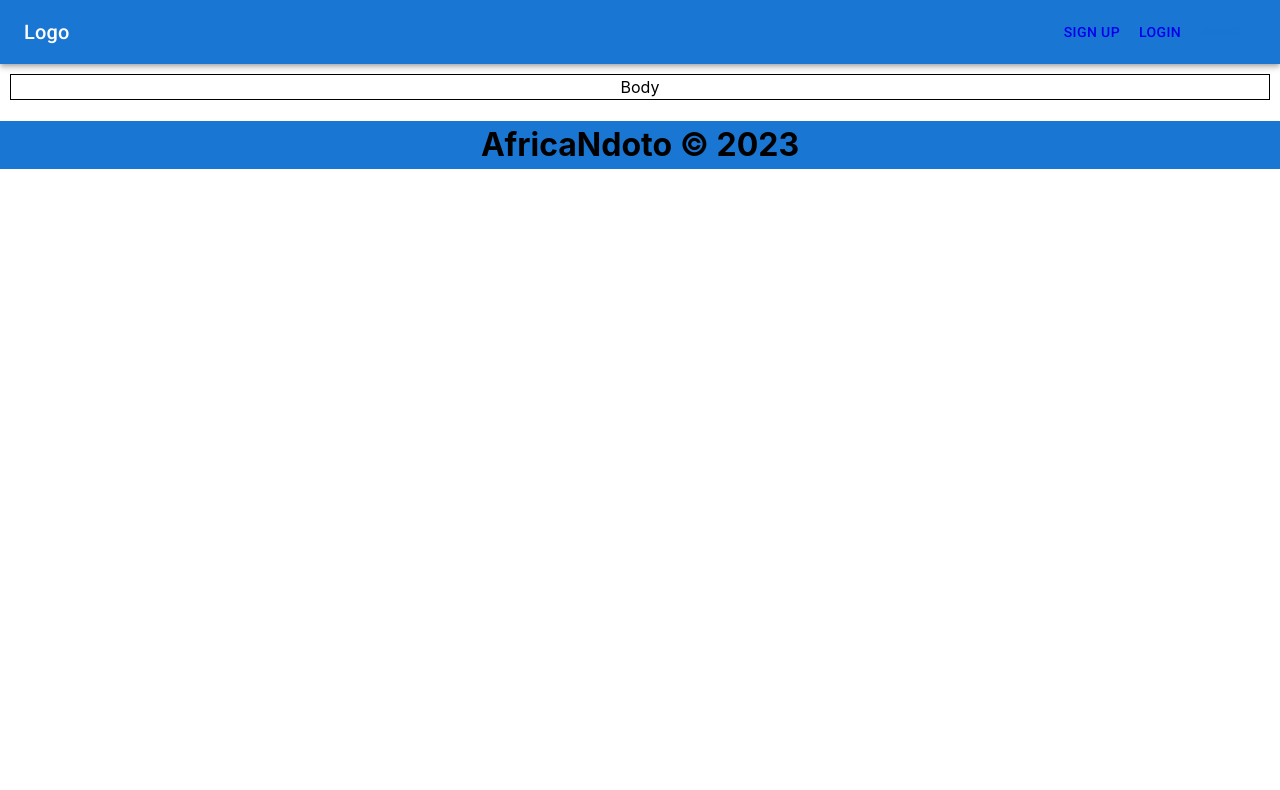
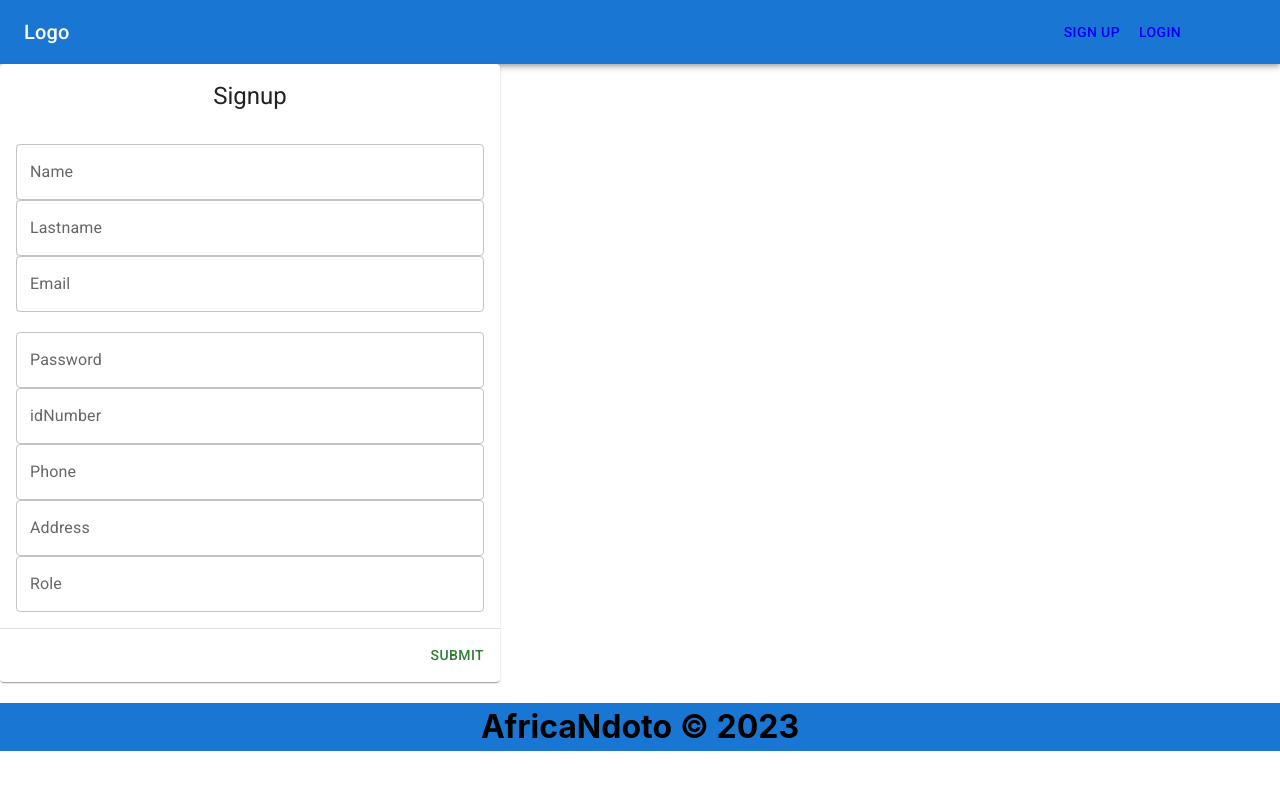
Before and after one commit to AfricaNdoto-Project/AN-FrontEnd, a React (Vite) app in the folder an-frontend/: page /signup in a window 1280 px wide. Shown: the top 790 px of the page. Built offline with nearby package versions, Linux system fonts and the light colour scheme.

Commit message:
- Signup Service added - Signup folder added - Signup.jsx added - Logo redirection to Homepage

```diff
--- a/an-frontend/src/components/appBar/appBar.jsx
+++ b/an-frontend/src/components/appBar/appBar.jsx
@@ -95,8 +95,8 @@ export default function ButtonAppBar() {
     <Box sx={{ flexGrow: 1 ,}}>
       <AppBar position="static" >
         <Toolbar>
-          <Typography variant="h6" component="div" sx={{ flexGrow: 1, display: 'flex' }}>
-            Logo
+          <Typography variant="h6" component="div" sx={{ flexGrow: 1, display: 'flex' }} >
+            <a href='/' style={{textDecoration: 'none', color:'white'}} >Logo</a>
           </Typography>
           <Link to="/signup">
             <Button color="inherit">Sign Up</Button>
--- /dev/null
+++ b/an-frontend/src/pages/signup/signup.jsx
@@ -0,0 +1,110 @@
+import { useState } from 'react'
+import { useNavigate } from 'react-router-dom'
+import { Signup } from '../../services/signupService'
+
+import {
+  Card,
+  CardHeader,
+  TextField,
+  CardContent,
+  Divider,
+  Button,
+  CardActions,
+  // Typography
+} from '@mui/material'
+
+const SignupCard = () => {
+  console.log(import.meta.env.VITE_TEST)
+
+  const navigate = useNavigate()
+
+  const [name, setName] = useState('')
+  const [lastname, setLastname] = useState('')
+  const [email, setEmail] = useState('')
+  const [password, setPassword] = useState('')
+  const [idNumber, setIdNumber] = useState('')
+  const [phone, setPhone] = useState('')
+  const [address, setAddress] = useState('')
+  const [role, setRole] = useState('')
+  // const [errorMessage, setErrorMessage] = useState('')
+
+  const onSignup = async () => {
+    const form = { name, lastname, email, password, idNumber, phone, address, role }
+    const result = await Signup(form)
+    if (result === 200) {
+      navigate('/profile')
+    } else {
+      console.log(result)
+    }
+  }
+
+  return (
+    <Card sx={{ maxWidth: '500px' }}>
+      <CardHeader title="Signup" />
+      <CardContent>
+          <TextField
+            onChange={(e) => setName(e.target.value)}
+            label="Name"
+            variant="outlined"
+            fullWidth={true}
+          />
+          <TextField
+            onChange={(e) => setLastname(e.target.value)}
+            label="Lastname"
+            variant="outlined"
+            fullWidth={true}
+          />
+        <TextField
+          onChange={(e) => setEmail(e.target.value)}
+          label="Email"
+          variant="outlined"
+          fullWidth={true}
+          sx={{ marginBottom: '20px' }}
+        />
+        <TextField
+          onChange={(e) => setPassword(e.target.value)}
+          label="Password"
+          variant="outlined"
+          fullWidth={true}
+        />
+        <TextField
+          onChange={(e) => setIdNumber(e.target.value)}
+          label="idNumber"
+          variant="outlined"
+          fullWidth={true}
+        />
+        <TextField
+          onChange={(e) => setPhone(e.target.value)}
+          label="Phone"
+          variant="outlined"
+          fullWidth={true}
+        />
+        <TextField
+          onChange={(e) => setAddress(e.target.value)}
+          label="Address"
+          variant="outlined"
+          fullWidth={true}
+        />
+        <TextField
+          onChange={(e) => setRole(e.target.value)}
+          label="Role"
+          variant="outlined"
+          fullWidth={true}
+        />
+        {/* {errorMessage && (
+          <Typography color="error" textAlign="center" mt={2}>
+            {errorMessage}
+          </Typography>
+        )} */}
+      </CardContent>
+      <Divider />
+      <CardActions sx={{ display: 'flex', justifyContent: 'flex-end' }}>
+        <Button onClick={onSignup} color="success">
+          Submit
+        </Button>
+      </CardActions>
+    </Card>
+  )
+}
+
+export default SignupCard
--- a/an-frontend/src/router/index.jsx
+++ b/an-frontend/src/router/index.jsx
@@ -3,6 +3,7 @@ import { createBrowserRouter, redirect } from "react-router-dom";
 import Main from "../layouts";
 import Home from "../pages/home/home";
 import LoginCard from "../pages/login/login";
+import Signup from "../pages/signup/signup";
 
 const router = createBrowserRouter([
   {
@@ -19,7 +20,7 @@ const router = createBrowserRouter([
       },
       {
         path: '/signup',
-        element: <Home />,
+        element: <Signup />,
       },
       {
         path: '/profile',
--- /dev/null
+++ b/an-frontend/src/services/signupService.js
@@ -0,0 +1,18 @@
+import api from "./config";
+
+const Signup = async (body) => {
+  try {
+    console.log('connecting...')
+    console.log(body)
+    const {data} = await api.post('/auth/signup', body)
+    // console.log(data)
+    // localStorage.setItem('token', data.token)
+    return 200
+  } catch (error) {
+    return error.message
+  }
+}
+
+export {
+  Signup
+}
```
